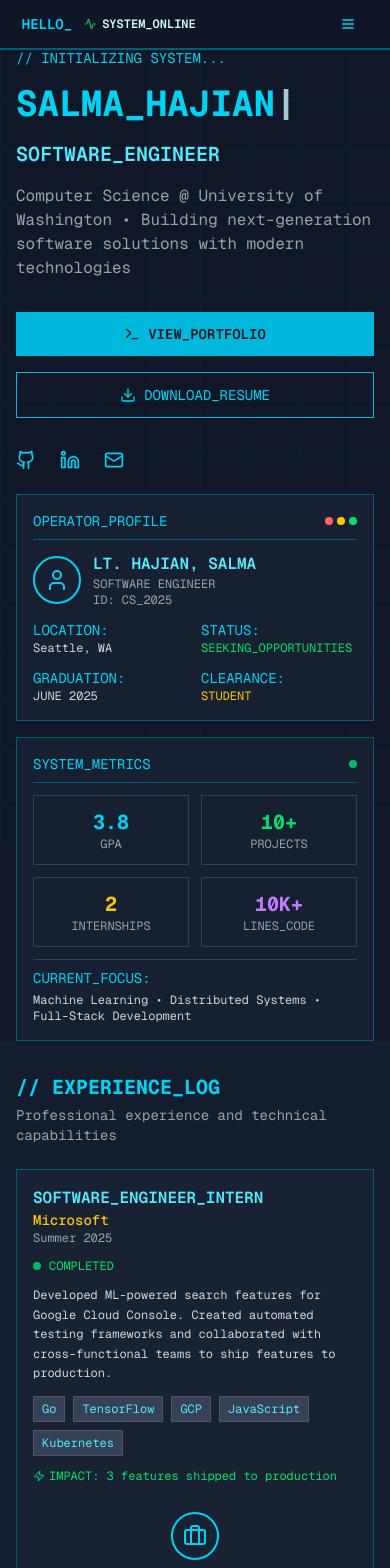
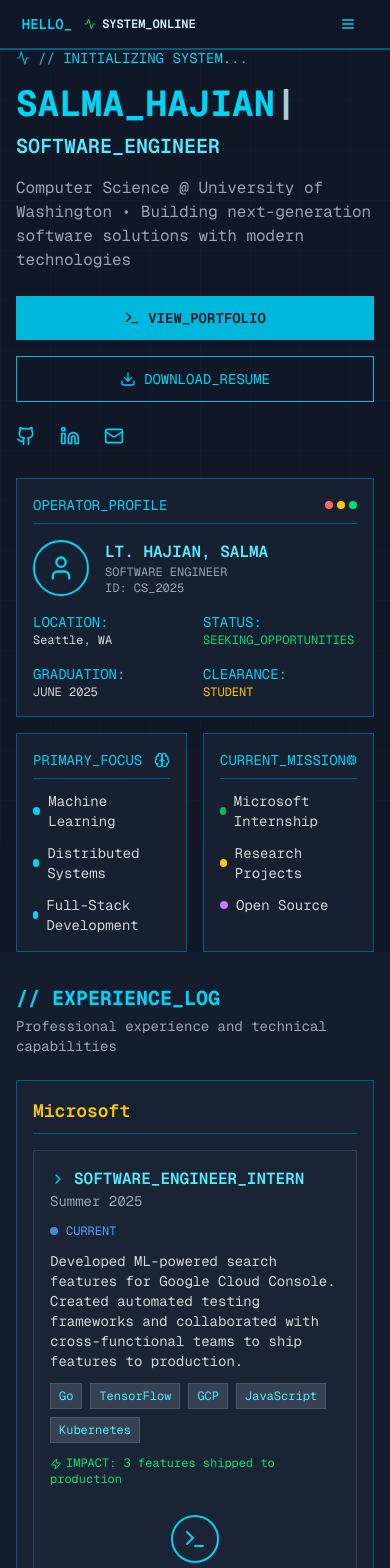
Before and after one commit to PenguinTamer101/My-Portfolio, a Next.js app: page / in a window 390 px wide. Shown: the top 1568 px of the page. Built offline with nearby package versions, Linux system fonts and the light colour scheme.

Commit message:
made visually balanced

```diff
--- a/src/components/AboutSection.tsx
+++ b/src/components/AboutSection.tsx
@@ -1,23 +1,30 @@
 import React from 'react';
-import { Code, Briefcase, Award, Zap } from 'lucide-react';
+import { Code, Briefcase, Award, Zap, ChevronRight, Book, Glasses, Terminal } from 'lucide-react';
 
 export default function AboutSection() {
   const experiences = [
     {
+      company: "Microsoft",
+      missions: [
+        {
           title: "SOFTWARE_ENGINEER_INTERN",
-      company: "Microsoft",
           period: "Summer 2025",
           description: "Developed ML-powered search features for Google Cloud Console. Created automated testing frameworks and collaborated with cross-functional teams to ship features to production.",
           tech: ["Go", "TensorFlow", "GCP", "JavaScript", "Kubernetes"],
-      impact: "3 features shipped to production"
+          impact: "3 features shipped to production",
+          status: "CURRENT",
+          missionNumber: 3
         },
         {
           title: "SOFTWARE_ENGINEER_INTERN",
-      company: "Microsoft",
           period: "Summer 2024",
           description: "Implemented the Live Captions feature in Teams calls within HoloLens Guides, allowing for real-time transcription to improve accessibility and communication.",
           tech: ["C#", "Unity", "Git"],
-      impact: "2 features shipped to production"
+          impact: "2 features shipped to production",
+          status: "COMPLETED",
+          missionNumber: 2
+        }
+      ]
     },
     {
       title: "RESEARCH_ASSISTANT",
@@ -25,7 +32,8 @@ export default function AboutSection() {
       period: "Fall 2023 - Spring 2024",
       description: "Working on distributed systems research focusing on consensus algorithms and fault tolerance. Published paper on Byzantine fault tolerance in blockchain networks.",
       tech: ["Python", "C++", "ROS", "Distributed Systems"],
-      impact: "1 paper published, 2 in review"
+      impact: "1 paper published, 2 in review",
+      missionNumber: 1
     }
   ];
 
@@ -49,7 +57,71 @@ export default function AboutSection() {
         {/* Experience Cards */}
         <div className="space-y-4 md:space-y-6 mb-8 md:mb-12">
           {experiences.map((exp, index) => (
-            <div key={`${exp.title}_${exp.company}_${exp.period}`} className="border border-cyan-800 bg-gray-800/50 p-4 md:p-6 hover:border-cyan-400 transition-all duration-300">
+            <div key={`${exp.company}_${exp.period}`} className="border border-cyan-800 bg-gray-800/50 p-4 md:p-6 hover:border-cyan-400 transition-all duration-300">
+              {exp.missions ? (
+                // Microsoft Card with nested missions
+                <div className="space-y-4">
+                  <div className="flex items-center justify-between pb-2 border-b border-cyan-800">
+                    <div>
+                      <h3 className="text-yellow-400 font-semibold text-lg md:text-xl">{exp.company}</h3>
+                    </div>
+                  </div>
+
+                  <div className="space-y-4">
+                    {exp.missions.map((mission, missionIndex) => (
+                      <div key={`${mission.title}_${mission.period}`} className="border border-gray-700 bg-gray-800/30 p-4">
+                        <div className="grid md:grid-cols-4 gap-4 md:gap-6">
+                          <div className="md:col-span-3">
+                            <div className="flex flex-col md:flex-row md:items-start md:justify-between mb-3 md:mb-4">
+                              <div className="mb-3 md:mb-0">
+                                <div className="flex items-center space-x-2">
+                                  <ChevronRight className="w-4 h-4 text-cyan-400" />
+                                  <h4 className="text-cyan-300 font-semibold text-base">{mission.title}</h4>
+                                </div>
+                                <div className="text-gray-400 text-sm">{mission.period}</div>
+                              </div>
+                              <div className="flex items-center space-x-2">
+                                <div className={`w-2 h-2 rounded-full animate-pulse ${
+                                  mission.status === 'CURRENT' ? 'bg-blue-400' : 'bg-green-400'
+                                }`}></div>
+                                <span className={`text-xs ${
+                                  mission.status === 'CURRENT' ? 'text-blue-400' : 'text-green-400'
+                                }`}>{mission.status}</span>
+                              </div>
+                            </div>
+
+                            <p className="text-gray-300 text-sm mb-3">{mission.description}</p>
+
+                            <div className="flex flex-wrap gap-2 mb-3">
+                              {mission.tech.map((tech) => (
+                                <span key={tech} className="px-2 py-1 bg-gray-700 text-cyan-300 text-xs border border-gray-600">
+                                  {tech}
+                                </span>
+                              ))}
+                            </div>
+
+                            <div className="text-xs text-green-400">
+                              <Zap className="w-3 h-3 inline mr-1" />
+                              IMPACT: {mission.impact}
+                            </div>
+                          </div>
+
+                          <div className="flex flex-col items-center justify-center mt-3 md:mt-0">
+                            <div className="w-12 h-12 md:w-14 md:h-14 border-2 border-cyan-400 rounded-full flex items-center justify-center mb-2">
+                              {missionIndex === 0 ? <Terminal className="w-6 h-6 md:w-7 md:h-7 text-cyan-400" /> :
+                               <Glasses className="w-6 h-6 md:w-7 md:h-7 text-cyan-400" />}
+                            </div>
+                            <div className="text-xs text-cyan-400 text-center">
+                              MISSION_{String(mission.missionNumber).padStart(2, '0')}
+                            </div>
+                          </div>
+                        </div>
+                      </div>
+                    ))}
+                  </div>
+                </div>
+              ) : (
+                // Regular Experience Card
                 <div className="grid md:grid-cols-4 gap-4 md:gap-6">
                   <div className="md:col-span-3">
                     <div className="flex flex-col md:flex-row md:items-start md:justify-between mb-3 md:mb-4">
@@ -82,15 +154,14 @@ export default function AboutSection() {
 
                   <div className="flex flex-col items-center justify-center mt-3 md:mt-0">
                     <div className="w-12 h-12 md:w-14 md:h-14 border-2 border-cyan-400 rounded-full flex items-center justify-center mb-2">
-                    {index === 0 ? <Briefcase className="w-6 h-6 md:w-7 md:h-7 text-cyan-400" /> :
-                     index === 1 ? <Code className="w-6 h-6 md:w-7 md:h-7 text-cyan-400" /> :
-                     <Award className="w-6 h-6 md:w-7 md:h-7 text-cyan-400" />}
+                      <Book className="w-6 h-6 md:w-7 md:h-7 text-cyan-400" />
                     </div>
                     <div className="text-xs text-cyan-400 text-center">
-                    MISSION_{String(index + 1).padStart(2, '0')}
+                      MISSION_{String(exp.missionNumber).padStart(2, '0')}
                     </div>
                   </div>
                 </div>
+              )}
             </div>
           ))}
         </div>
--- a/src/components/ContactSection.tsx
+++ b/src/components/ContactSection.tsx
@@ -1,7 +1,42 @@
-import React from 'react';
+'use client';
+
+import React, { useState } from 'react';
 import { Mail, Linkedin, Github, Terminal, Activity, ChevronRight } from 'lucide-react';
 
 export default function ContactSection() {
+  const [formData, setFormData] = useState({
+    name: '',
+    email: '',
+    message: ''
+  });
+  const [status, setStatus] = useState<'idle' | 'sending' | 'success' | 'error'>('idle');
+
+  const handleSubmit = async (e: React.FormEvent) => {
+    e.preventDefault();
+    setStatus('sending');
+
+    try {
+      // Here you would typically send the form data to your backend
+      // For now, we'll simulate a successful submission
+      await new Promise(resolve => setTimeout(resolve, 1500));
+      setStatus('success');
+      setFormData({ name: '', email: '', message: '' });
+
+      // Reset status after 3 seconds
+      setTimeout(() => setStatus('idle'), 3000);
+    } catch (error) {
+      setStatus('error');
+      setTimeout(() => setStatus('idle'), 3000);
+    }
+  };
+
+  const handleChange = (e: React.ChangeEvent<HTMLInputElement | HTMLTextAreaElement>) => {
+    setFormData(prev => ({
+      ...prev,
+      [e.target.name]: e.target.value
+    }));
+  };
+
   return (
     <section id="contact" className="py-8 md:py-12 bg-gray-800/30">
       <div className="max-w-6xl mx-auto px-4">
@@ -21,6 +56,8 @@ export default function ContactSection() {
               <div className="space-y-3">
                 <a
                   href="mailto:salmahajian@gmail.com"
+                  target="_blank"
+                  rel="noopener noreferrer"
                   className="flex items-center justify-between p-3 border border-gray-700 hover:border-cyan-400 hover:bg-cyan-400/10 transition-all duration-200 group"
                 >
                   <div className="flex items-center space-x-3">
@@ -35,6 +72,8 @@ export default function ContactSection() {
 
                 <a
                   href="https://linkedin.com/in/salma-hajian"
+                  target="_blank"
+                  rel="noopener noreferrer"
                   className="flex items-center justify-between p-3 border border-gray-700 hover:border-cyan-400 hover:bg-cyan-400/10 transition-all duration-200 group"
                 >
                   <div className="flex items-center space-x-3">
@@ -49,6 +88,8 @@ export default function ContactSection() {
 
                 <a
                   href="https://github.com/PenguinTamer101"
+                  target="_blank"
+                  rel="noopener noreferrer"
                   className="flex items-center justify-between p-3 border border-gray-700 hover:border-cyan-400 hover:bg-cyan-400/10 transition-all duration-200 group"
                 >
                   <div className="flex items-center space-x-3">
@@ -70,13 +111,17 @@ export default function ContactSection() {
               <Terminal className="w-4 h-4 text-cyan-400" />
             </div>
 
-            <div className="space-y-3">
+            <form onSubmit={handleSubmit} className="space-y-3">
               <div>
                 <div className="text-cyan-400 text-sm mb-1.5">SENDER_ID:</div>
                 <input
                   type="text"
+                  name="name"
+                  value={formData.name}
+                  onChange={handleChange}
                   className="w-full bg-gray-700 border border-gray-600 focus:border-cyan-400 focus:bg-gray-600 text-cyan-100 px-3 py-2 text-sm transition-all duration-200"
                   placeholder="Enter your name..."
+                  required
                 />
               </div>
 
@@ -84,24 +129,51 @@ export default function ContactSection() {
                 <div className="text-cyan-400 text-sm mb-1.5">EMAIL_ADDRESS:</div>
                 <input
                   type="email"
+                  name="email"
+                  value={formData.email}
+                  onChange={handleChange}
                   className="w-full bg-gray-700 border border-gray-600 focus:border-cyan-400 focus:bg-gray-600 text-cyan-100 px-3 py-2 text-sm transition-all duration-200"
                   placeholder="your.email@domain.com"
+                  required
                 />
               </div>
 
               <div>
                 <div className="text-cyan-400 text-sm mb-1.5">MESSAGE_CONTENT:</div>
                 <textarea
+                  name="message"
+                  value={formData.message}
+                  onChange={handleChange}
                   rows={4}
                   className="w-full bg-gray-700 border border-gray-600 focus:border-cyan-400 focus:bg-gray-600 text-cyan-100 px-3 py-2 text-sm transition-all duration-200 resize-none"
-                  placeholder="What's going on, friend..."
+                  placeholder="Awaiting your transmission..."
+                  required
                 ></textarea>
               </div>
 
-              <button className="w-full bg-cyan-500 hover:bg-cyan-400 text-gray-900 py-2.5 px-4 font-semibold text-sm transition-colors duration-200">
-                TRANSMIT_MESSAGE
+              <button
+                type="submit"
+                disabled={status === 'sending'}
+                className={`w-full py-2.5 px-4 font-semibold text-sm transition-colors duration-200 ${
+                  status === 'sending'
+                    ? 'bg-gray-600 text-gray-400 cursor-not-allowed'
+                    : status === 'success'
+                    ? 'bg-green-500 text-gray-900'
+                    : status === 'error'
+                    ? 'bg-red-500 text-gray-900'
+                    : 'bg-cyan-500 hover:bg-cyan-400 text-gray-900'
+                }`}
+              >
+                {status === 'sending'
+                  ? 'ESTABLISHING_CONNECTION...'
+                  : status === 'success'
+                  ? 'TRANSMISSION_SUCCESSFUL'
+                  : status === 'error'
+                  ? 'TRANSMISSION_FAILED'
+                  : 'INITIATE_TRANSMISSION'
+                }
               </button>
-            </div>
+            </form>
           </div>
         </div>
       </div>
--- a/src/components/HeroSection.tsx
+++ b/src/components/HeroSection.tsx
@@ -1,7 +1,7 @@
 'use client';
 
 import React, { useState, useEffect } from 'react';
-import { Github, Linkedin, Mail, Terminal, Download, User } from 'lucide-react';
+import { Github, Linkedin, Mail, Terminal, Download, User, Activity, Code, Server, Brain, Cpu } from 'lucide-react';
 
 export default function HeroSection() {
   const [typingText, setTypingText] = useState('');
@@ -28,22 +28,29 @@ export default function HeroSection() {
   return (
     <section id="home" className="min-h-screen flex items-center justify-center relative pt-12">
       <div className="max-w-6xl mx-auto px-4 w-full">
-        <div className="grid md:grid-cols-2 gap-6 items-center">
+        <div className="grid md:grid-cols-2 gap-8 items-center">
           {/* Left Side - Main Content */}
-          <div className="text-left">
+          <div className="space-y-6">
             <div className="space-y-4">
-              <div className="text-cyan-400 text-sm">{"// INITIALIZING SYSTEM..."}</div>
+              <div className="flex items-center space-x-2 text-cyan-400 text-sm">
+                <Activity className="w-3.5 h-3.5 animate-pulse" />
+                <span>{"// INITIALIZING SYSTEM..."}</span>
+              </div>
+
+              <div className="space-y-2">
                 <h1 className="text-4xl md:text-5xl lg:text-6xl font-bold">
                   <span className="text-cyan-400">{typingText}</span>
                   <span className="animate-pulse">|</span>
                 </h1>
                 <div className="text-xl md:text-2xl text-cyan-300 font-semibold">SOFTWARE_ENGINEER</div>
-              <div className="text-base text-gray-400">
+              </div>
+
+              <div className="text-base text-gray-400 max-w-lg">
                 Computer Science @ University of Washington • Building next-generation software solutions with modern technologies
               </div>
             </div>
 
-            <div className="flex flex-col sm:flex-row gap-4 mt-8">
+            <div className="flex flex-col sm:flex-row gap-4">
               <button
                 onClick={() => scrollToSection('projects')}
                 className="flex items-center justify-center px-6 py-3 bg-cyan-500 text-gray-900 hover:bg-cyan-400 transition-colors duration-200 font-semibold text-sm"
@@ -59,14 +66,14 @@ export default function HeroSection() {
               </button>
             </div>
 
-            <div className="flex space-x-6 mt-8">
-              <a href="https://github.com/PenguinTamer101" className="text-cyan-400 hover:text-cyan-300 transition-colors">
+            <div className="flex space-x-6">
+              <a href="https://github.com/PenguinTamer101" target="_blank" rel="noopener noreferrer" className="text-cyan-400 hover:text-cyan-300 transition-colors">
                 <Github className="w-5 h-5" />
               </a>
-              <a href="https://linkedin.com/in/salma-hajian" className="text-cyan-400 hover:text-cyan-300 transition-colors">
+              <a href="https://linkedin.com/in/salma-hajian" target="_blank" rel="noopener noreferrer" className="text-cyan-400 hover:text-cyan-300 transition-colors">
                 <Linkedin className="w-5 h-5" />
               </a>
-              <a href="mailto:salmahajian@gmail.com" className="text-cyan-400 hover:text-cyan-300 transition-colors">
+              <a href="mailto:salmahajian@gmail.com" target="_blank" rel="noopener noreferrer" className="text-cyan-400 hover:text-cyan-300 transition-colors">
                 <Mail className="w-5 h-5" />
               </a>
             </div>
@@ -76,7 +83,7 @@ export default function HeroSection() {
           <div className="space-y-4">
             {/* Profile Card */}
             <div className="border border-cyan-800 bg-gray-800/50 p-4">
-              <div className="flex items-center justify-between mb-3 pb-2 border-b border-cyan-800">
+              <div className="flex items-center justify-between mb-4 pb-2 border-b border-cyan-800">
                 <span className="text-cyan-400 text-sm">OPERATOR_PROFILE</span>
                 <div className="flex space-x-1">
                   <div className="w-2 h-2 bg-red-400 rounded-full"></div>
@@ -85,10 +92,10 @@ export default function HeroSection() {
                 </div>
               </div>
 
-              <div className="space-y-3">
-                <div className="flex items-center space-x-3">
-                  <div className="w-12 h-12 border-2 border-cyan-400 rounded-full flex items-center justify-center">
-                    <User className="w-6 h-6 text-cyan-400" />
+              <div className="space-y-4">
+                <div className="flex items-center space-x-4">
+                  <div className="w-14 h-14 border-2 border-cyan-400 rounded-full flex items-center justify-center">
+                    <User className="w-7 h-7 text-cyan-400" />
                   </div>
                   <div>
                     <div className="text-cyan-300 font-semibold text-base">LT. HAJIAN, SALMA</div>
@@ -97,7 +104,7 @@ export default function HeroSection() {
                   </div>
                 </div>
 
-                <div className="grid grid-cols-2 gap-3 text-xs">
+                <div className="grid grid-cols-2 gap-4 text-xs">
                   <div>
                     <div className="text-cyan-400 text-sm">LOCATION:</div>
                     <div className="text-gray-300">Seattle, WA</div>
@@ -118,37 +125,46 @@ export default function HeroSection() {
               </div>
             </div>
 
-            {/* Quick Stats */}
+            {/* Focus Areas */}
+            <div className="grid grid-cols-2 gap-4">
               <div className="border border-cyan-800 bg-gray-800/50 p-4">
                 <div className="flex items-center justify-between mb-3 pb-2 border-b border-cyan-800">
-                <span className="text-cyan-400 text-sm">SYSTEM_METRICS</span>
-                <div className="w-2 h-2 bg-green-400 rounded-full animate-pulse"></div>
+                  <span className="text-cyan-400 text-sm">PRIMARY_FOCUS</span>
+                  <Brain className="w-4 h-4 text-cyan-400" />
                 </div>
-
                 <div className="space-y-3">
-                <div className="grid grid-cols-2 gap-3">
-                  <div className="text-center p-3 border border-gray-700">
-                    <div className="text-xl font-bold text-cyan-400">3.8</div>
-                    <div className="text-xs text-gray-400">GPA</div>
+                  <div className="flex items-center space-x-2">
+                    <div className="w-2 h-2 bg-cyan-400 rounded-full"></div>
+                    <span className="text-sm text-gray-300">Machine Learning</span>
                   </div>
-                  <div className="text-center p-3 border border-gray-700">
-                    <div className="text-xl font-bold text-green-400">10+</div>
-                    <div className="text-xs text-gray-400">PROJECTS</div>
+                  <div className="flex items-center space-x-2">
+                    <div className="w-2 h-2 bg-cyan-400 rounded-full"></div>
+                    <span className="text-sm text-gray-300">Distributed Systems</span>
                   </div>
-                  <div className="text-center p-3 border border-gray-700">
-                    <div className="text-xl font-bold text-yellow-400">2</div>
-                    <div className="text-xs text-gray-400">INTERNSHIPS</div>
+                  <div className="flex items-center space-x-2">
+                    <div className="w-2 h-2 bg-cyan-400 rounded-full"></div>
+                    <span className="text-sm text-gray-300">Full-Stack Development</span>
                   </div>
-                  <div className="text-center p-3 border border-gray-700">
-                    <div className="text-xl font-bold text-purple-400">10K+</div>
-                    <div className="text-xs text-gray-400">LINES_CODE</div>
                 </div>
               </div>
 
-                <div className="pt-2 border-t border-gray-700">
-                  <div className="text-cyan-400 text-sm mb-1">CURRENT_FOCUS:</div>
-                  <div className="text-gray-300 text-xs">
-                    Machine Learning • Distributed Systems • Full-Stack Development
+              <div className="border border-cyan-800 bg-gray-800/50 p-4">
+                <div className="flex items-center justify-between mb-3 pb-2 border-b border-cyan-800">
+                  <span className="text-cyan-400 text-sm">CURRENT_MISSION</span>
+                  <Cpu className="w-4 h-4 text-cyan-400" />
+                </div>
+                <div className="space-y-3">
+                  <div className="flex items-center space-x-2">
+                    <div className="w-2 h-2 bg-green-400 rounded-full animate-pulse"></div>
+                    <span className="text-sm text-gray-300">Microsoft Internship</span>
+                  </div>
+                  <div className="flex items-center space-x-2">
+                    <div className="w-2 h-2 bg-yellow-400 rounded-full"></div>
+                    <span className="text-sm text-gray-300">Research Projects</span>
+                  </div>
+                  <div className="flex items-center space-x-2">
+                    <div className="w-2 h-2 bg-purple-400 rounded-full"></div>
+                    <span className="text-sm text-gray-300">Open Source</span>
                   </div>
                 </div>
               </div>
```
Lines whose indentation alone changed are shown as unchanged.
